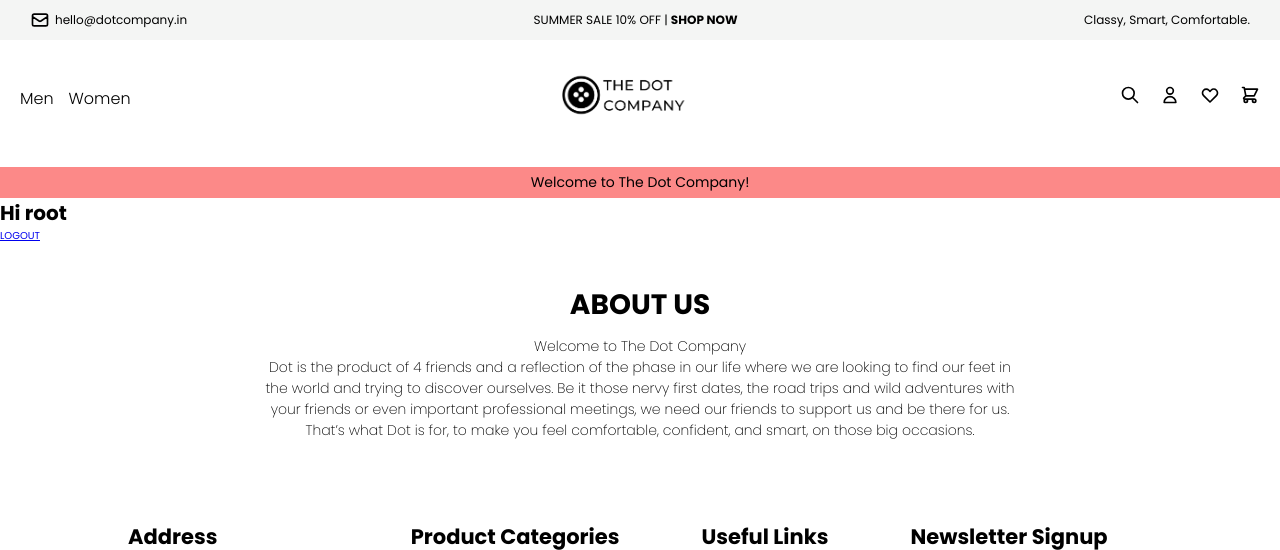
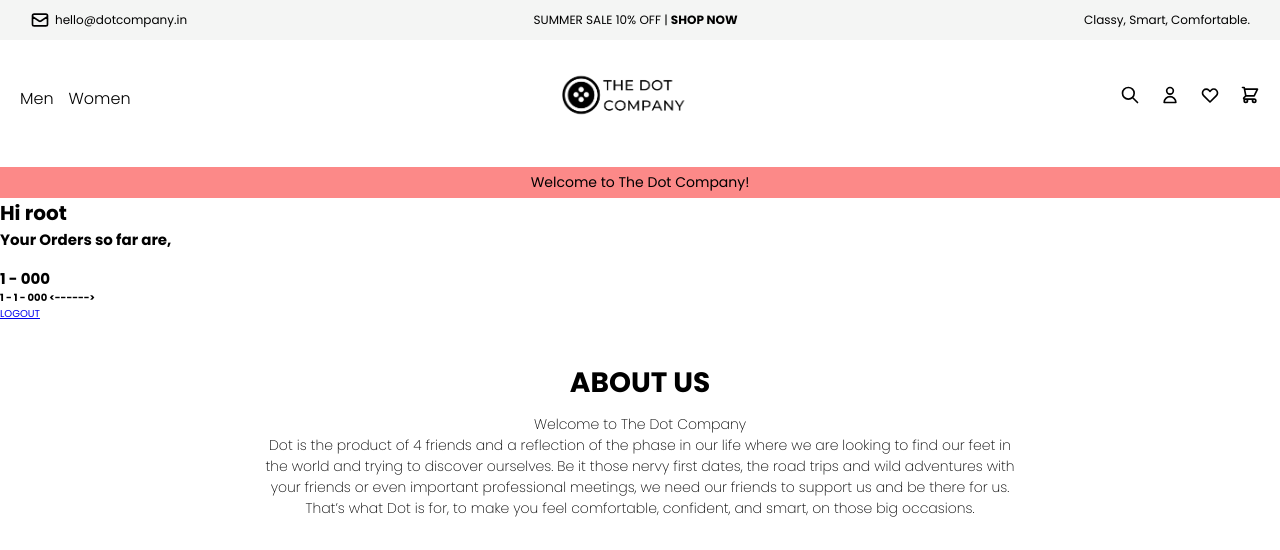
Before and after one commit to nishanthkc/EComm, a Django app: page /user_profile/ in a window 1280 px wide. Shown: the top 550 px of the page. Run offline with Django 3.2, Linux system fonts and the light colour scheme; a user stored in the database is signed in; tables that the repository leaves empty hold one stand-in row (values such as "Sample post").

Commit message:
updated user_profile
updated user_profile

```diff
--- a/exp/templates/exp/user_profile.html
+++ b/exp/templates/exp/user_profile.html
@@ -3,5 +3,14 @@
 
 {% block content %}
 <h1>Hi <b>{{ my_user }}</b></h1>
-<a href="{% url 'logout' %}?next={% url 'exp:test' %}">LOGOUT </a>
+<h2>Your Orders so far are,</h2><br>
+{% for order in my_orders %}
+    <h2>{{ order }}<br></h2>
+    {% for order_item in all_order_items %}
+        {% if order_item.order == order %}
+            <b>{{ order_item }} <------></b>
+        {% endif %}
+    {% endfor %}
+{% endfor %}
+<br><a href="{% url 'logout' %}?next={% url 'exp:test' %}">LOGOUT </a>
 {% endblock %}
--- a/exp/views.py
+++ b/exp/views.py
@@ -185,7 +185,9 @@ class SearchView(View):
 class UserProfileView(View):
     def get(self, request):
         my_user = request.user
-        ctx = {'my_user':my_user}
+        my_orders = Order.objects.filter(user=request.user)
+        all_order_items = OrderItem.objects.all()
+        ctx = {'my_user':my_user, 'my_orders':my_orders, 'all_order_items':all_order_items}
         return render(request, 'exp/user_profile.html', ctx)
 
 
```
